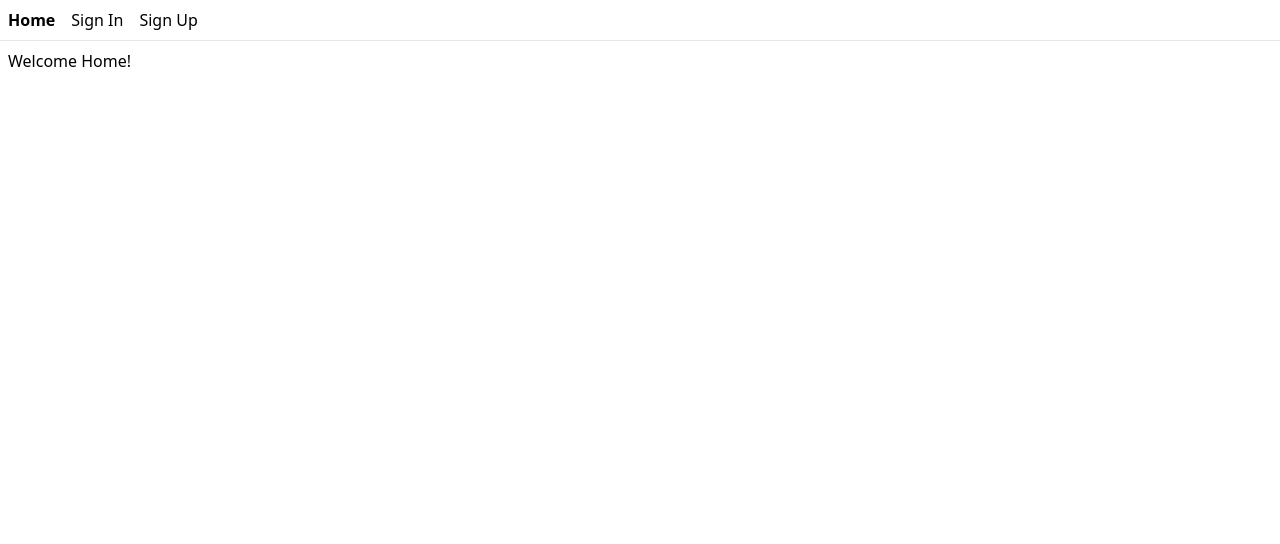
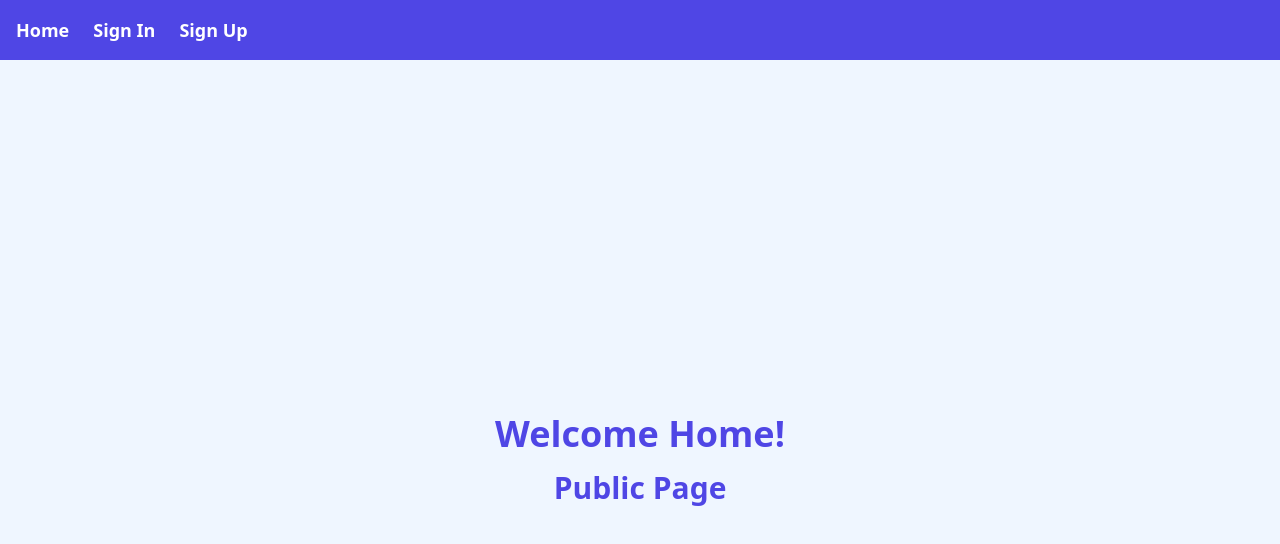
Before and after one commit to AbdUlraHim0/Easygenerator, a React (Vite) app in the folder client/: page / in a window 1280 px wide. Shown: the top 544 px of the page. Built offline with nearby package versions, Linux system fonts and the light colour scheme.

Commit message:
enhance UI

```diff
--- a/client/src/routes/__root.tsx
+++ b/client/src/routes/__root.tsx
@@ -10,32 +10,51 @@ export const Route = createRootRoute({
 
     return (
       <>
-        <div className="p-2 flex gap-4">
-          <Link to="/" className="[&.active]:font-bold">
+        <nav className="bg-indigo-600 text-white py-4 shadow-md">
+          <div className="container mx-auto flex justify-between items-center px-4">
+            <div className="flex gap-6 items-center">
+              <Link
+                to="/"
+                className="text-lg font-semibold hover:text-gray-200"
+              >
                 Home
               </Link>
-          {!isAuthenticated ? (
+              {isAuthenticated ? (
                 <>
-              <Link to="/sign-in" className="[&.active]:font-bold">
-                Sign In
-              </Link>
-              <Link to="/sign-up" className="[&.active]:font-bold">
-                Sign Up
+                  <Link
+                    to="/dashboard"
+                    className="text-lg font-semibold hover:text-gray-200"
+                  >
+                    Dashboard
                   </Link>
                 </>
               ) : (
                 <>
-              <Link to="/dashboard" className="[&.active]:font-bold">
-                Dashboard
+                  <Link
+                    to="/sign-in"
+                    className="text-lg font-semibold hover:text-gray-200"
+                  >
+                    Sign In
                   </Link>
-              <div className="flex items-center gap-4">
-                <span>Welcome, {user}!</span>
-                <SignOut />
-              </div>
+                  <Link
+                    to="/sign-up"
+                    className="text-lg font-semibold hover:text-gray-200"
+                  >
+                    Sign Up
+                  </Link>
                 </>
               )}
             </div>
-        <hr />
+            {isAuthenticated && (
+              <div className="flex items-center gap-4">
+                <span className="text-sm">
+                  Welcome, <strong>{user}</strong>!
+                </span>
+                <SignOut />
+              </div>
+            )}
+          </div>
+        </nav>
         <Outlet />
         <TanStackRouterDevtools />
       </>
--- a/client/src/routes/dashboard.tsx
+++ b/client/src/routes/dashboard.tsx
@@ -15,7 +15,20 @@ const Dashboard = () => {
 
   if (!isAuthenticated) return null;
 
-  return <div>Welcome to the Dashboard!</div>;
+  return (
+    <div className="flex flex-col items-center justify-center min-h-screen bg-gray-100">
+      <div className="bg-white shadow-lg rounded-lg p-8 max-w-lg w-full">
+        <h1 className="text-2xl font-bold mb-4 text-center text-indigo-600">
+          Welcome to the Dashboard!
+        </h1>
+        <hr className="my-4" />
+        <p className="text-lg text-gray-700 text-center">This is</p>
+        <p className="text-3xl text-center font-bold text-indigo-600">
+          Private Page
+        </p>
+      </div>
+    </div>
+  );
 };
 
 export const Route = createFileRoute("/dashboard")({
--- a/client/src/routes/index.lazy.tsx
+++ b/client/src/routes/index.lazy.tsx
@@ -2,8 +2,9 @@ import { createLazyFileRoute } from "@tanstack/react-router";
 
 export const Route = createLazyFileRoute("/")({
   component: () => (
-    <div className="p-2">
-      <h3>Welcome Home!</h3>
+    <div className="flex flex-col items-center justify-center min-h-screen bg-blue-50">
+      <h3 className="text-4xl font-bold text-indigo-600 mb-4">Welcome Home!</h3>
+      <p className="text-3xl font-bold text-indigo-600">Public Page</p>
     </div>
   ),
 });
```
Lines whose indentation alone changed are shown as unchanged.
